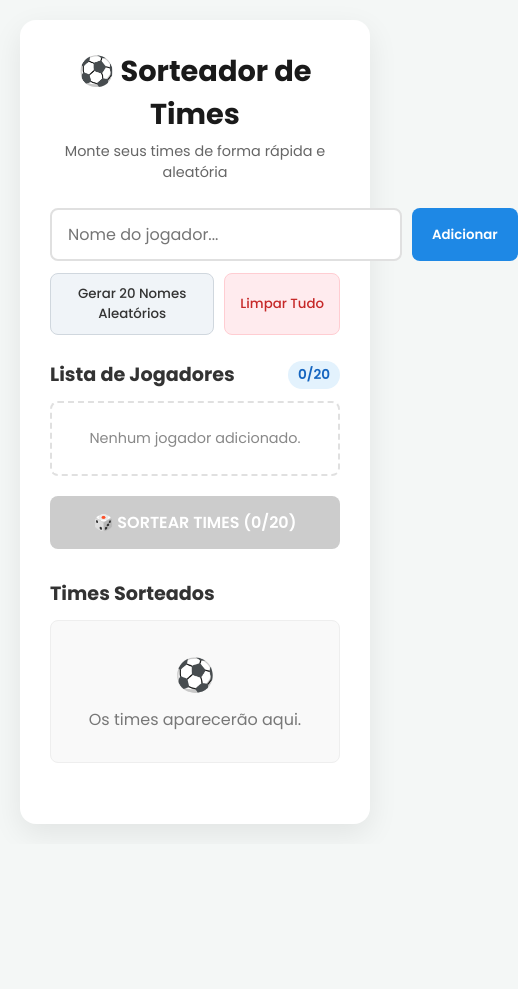
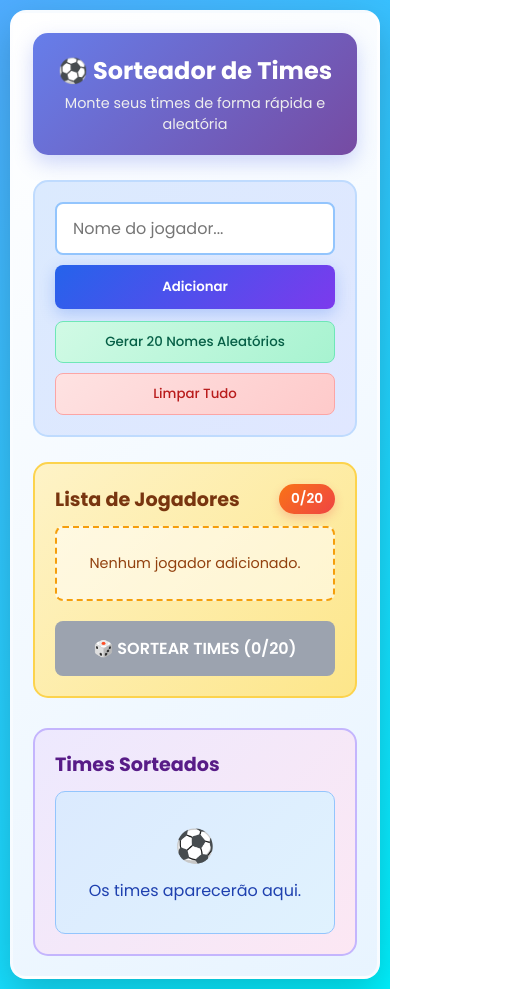
Before and after one commit to luciano965/times, a plain HTML site: page index.html in a window 390 px wide. Shown: the whole page, 518 px wide, since content can reach past the window. Before the commit the page ends 844 px from the top, so only its background shows below. Drawn offline with Linux system fonts and the light colour scheme.

Commit message:
Add files via upload

```diff
--- a/style.css
+++ b/style.css
@@ -1,6 +1,7 @@
 /* =========================================
-   ESTILOS GLOBAIS E VARIÁVEIS
+   ESTILOS GLOBAIS
 ========================================= */
+
 * {
     margin: 0;
     padding: 0;
@@ -9,260 +10,722 @@
 }
 
 body {
-    background-color: #f4f7f6;
+    background:
+        linear-gradient(135deg, #4facfe, #00f2fe);
     color: #333;
+
     display: flex;
     justify-content: center;
+
     padding: 20px;
+
     min-height: 100vh;
 }
+
+
+/* =========================================
+   CONTAINER
+========================================= */
 
 .container {
     width: 100%;
     max-width: 800px;
-    background: #ffffff;
+
+    background:
+        linear-gradient(
+            145deg,
+            #ffffff,
+            #e8f4ff
+        );
+
     padding: 30px;
-    border-radius: 16px;
-    box-shadow: 0 10px 30px rgba(0, 0, 0, 0.08);
+
+    border-radius: 20px;
+
+    border: 3px solid rgba(255,255,255,0.6);
+
+    box-shadow:
+        0 15px 40px rgba(0,0,0,0.20);
 }
+
+
+/* =========================================
+   HEADER
+========================================= */
 
 header {
     text-align: center;
     margin-bottom: 25px;
+
+    padding: 20px;
+
+    border-radius: 15px;
+
+    background:
+        linear-gradient(
+            135deg,
+            #667eea,
+            #764ba2
+        );
+
+    color: white;
+
+    box-shadow:
+        0 8px 20px rgba(102,126,234,0.3);
 }
 
 header h1 {
-    color: #1a1a1a;
+    color: white;
+
     font-size: 1.8rem;
+
     margin-bottom: 5px;
 }
 
 header p {
-    color: #666;
+    color: #eee;
+
     font-size: 0.9rem;
 }
+
 
 /* =========================================
    PAINEL DE ENTRADA
 ========================================= */
+
 .painel {
     margin-bottom: 25px;
+
+    padding: 20px;
+
+    border-radius: 15px;
+
+    background:
+        linear-gradient(
+            135deg,
+            #dbeafe,
+            #e0e7ff
+        );
+
+    border: 2px solid #bfdbfe;
 }
+
+
+/* =========================================
+   INPUT
+========================================= */
 
 .input-group {
     display: flex;
+
     gap: 10px;
+
     margin-bottom: 12px;
 }
 
 .input-group input {
     flex: 1;
+
     padding: 12px 16px;
-    border: 2px solid #e0e0e0;
+
+    border: 2px solid #93c5fd;
+
     border-radius: 8px;
+
     font-size: 1rem;
+
     outline: none;
-    transition: border-color 0.2s;
+
+    background-color: #ffffff;
+
+    color: #333;
+
+    transition: 0.2s;
 }
 
 .input-group input:focus {
-    border-color: #1e88e5;
+    border-color: #6366f1;
+
+    box-shadow:
+        0 0 0 3px rgba(99,102,241,0.15);
 }
 
-.input-group button, .btn-principal {
-    background-color: #1e88e5;
+
+/* =========================================
+   BOTÃO ADICIONAR
+========================================= */
+
+.input-group button,
+.btn-principal {
+
+    background:
+        linear-gradient(
+            135deg,
+            #2563eb,
+            #7c3aed
+        );
+
     color: white;
+
     border: none;
+
     padding: 12px 20px;
+
     border-radius: 8px;
+
     font-weight: 600;
+
     cursor: pointer;
-    transition: background-color 0.2s, transform 0.1s;
+
+    transition:
+        background 0.2s,
+        transform 0.1s;
+
+    box-shadow:
+        0 5px 15px rgba(37,99,235,0.25);
 }
 
-.input-group button:hover, .btn-principal:hover:not(:disabled) {
-    background-color: #1565c0;
+.input-group button:hover,
+.btn-principal:hover:not(:disabled) {
+
+    background:
+        linear-gradient(
+            135deg,
+            #1d4ed8,
+            #6d28d9
+        );
+
+    transform: translateY(-2px);
 }
+
+
+/* =========================================
+   AÇÕES
+========================================= */
 
 .acoes-lote {
     display: flex;
+
     gap: 10px;
 }
 
 .btn-secundario {
     flex: 1;
-    background-color: #f0f4f8;
-    color: #333;
-    border: 1px solid #d0d7de;
+
+    background:
+        linear-gradient(
+            135deg,
+            #d1fae5,
+            #a7f3d0
+        );
+
+    color: #065f46;
+
+    border: 1px solid #6ee7b7;
+
     padding: 10px;
+
     border-radius: 8px;
+
     font-weight: 500;
+
     cursor: pointer;
-    transition: background-color 0.2s;
+
+    transition: 0.2s;
 }
 
 .btn-secundario:hover {
-    background-color: #e2e8f0;
+    background:
+        linear-gradient(
+            135deg,
+            #a7f3d0,
+            #6ee7b7
+        );
+
+    transform: translateY(-2px);
 }
 
+
+/* =========================================
+   BOTÃO PERIGO
+========================================= */
+
 .btn-perigo {
-    background-color: #ffebee;
-    color: #c62828;
-    border: 1px solid #ffcdd2;
+    background:
+        linear-gradient(
+            135deg,
+            #fee2e2,
+            #fecaca
+        );
+
+    color: #b91c1c;
+
+    border: 1px solid #fca5a5;
+
     padding: 10px 15px;
+
     border-radius: 8px;
+
     font-weight: 500;
+
     cursor: pointer;
-    transition: background-color 0.2s;
+
+    transition: 0.2s;
 }
 
 .btn-perigo:hover {
-    background-color: #ffcdd2;
+    background:
+        linear-gradient(
+            135deg,
+            #fecaca,
+            #fca5a5
+        );
+
+    transform: translateY(-2px);
 }
+
 
 /* =========================================
    LISTA DE JOGADORES
 ========================================= */
+
 .jogadores-section {
     margin-bottom: 30px;
+
+    padding: 20px;
+
+    border-radius: 15px;
+
+    background:
+        linear-gradient(
+            135deg,
+            #fef3c7,
+            #fde68a
+        );
+
+    border: 2px solid #fcd34d;
 }
 
 .header-lista {
     display: flex;
+
     justify-content: space-between;
+
     align-items: center;
+
     margin-bottom: 12px;
 }
 
 .header-lista h2 {
     font-size: 1.2rem;
-    color: #333;
+
+    color: #78350f;
 }
 
+
+/* =========================================
+   CONTADOR
+========================================= */
+
 .contador-badge {
-    background-color: #e3f2fd;
-    color: #1565c0;
-    padding: 4px 10px;
+    background:
+        linear-gradient(
+            135deg,
+            #f97316,
+            #ef4444
+        );
+
+    color: white;
+
+    padding: 5px 12px;
+
     border-radius: 20px;
+
     font-size: 0.85rem;
+
     font-weight: 600;
+
+    box-shadow:
+        0 4px 10px rgba(239,68,68,0.25);
 }
+
+
+/* =========================================
+   LISTA
+========================================= */
 
 .player-list {
     max-height: 180px;
+
     overflow-y: auto;
-    border: 2px dashed #e0e0e0;
+
+    border: 2px dashed #f59e0b;
+
     border-radius: 8px;
+
     padding: 10px;
+
     margin-bottom: 15px;
+
     display: flex;
+
     flex-direction: column;
+
     gap: 8px;
+
+    background:
+        rgba(255,255,255,0.55);
 }
+
+
+/* =========================================
+   JOGADOR
+========================================= */
 
 .jogador {
     display: flex;
+
     justify-content: space-between;
+
     align-items: center;
-    background: #f9fbfd;
+
+    background:
+        linear-gradient(
+            90deg,
+            #ffffff,
+            #fef9c3
+        );
+
     padding: 8px 12px;
+
     border-radius: 6px;
-    border: 1px solid #edf2f7;
+
+    border: 1px solid #fde68a;
+
     font-size: 0.95rem;
+
+    transition: 0.2s;
 }
 
+.jogador:hover {
+    background:
+        linear-gradient(
+            90deg,
+            #ffffff,
+            #fde68a
+        );
+
+    transform: translateX(3px);
+}
+
+
+/* =========================================
+   REMOVER
+========================================= */
+
 .jogador .remover {
-    background: none;
+    background:
+        #fee2e2;
+
     border: none;
-    color: #e53935;
+
+    color: #dc2626;
+
     cursor: pointer;
+
     font-size: 1rem;
-    padding: 2px 6px;
-    border-radius: 4px;
-    transition: background 0.2s;
+
+    padding: 4px 8px;
+
+    border-radius: 5px;
+
+    transition: 0.2s;
 }
 
 .jogador .remover:hover {
-    background-color: #ffebee;
+    background: #ef4444;
+
+    color: white;
 }
+
+
+/* =========================================
+   VAZIO
+========================================= */
 
 .vazio {
     text-align: center;
-    color: #888;
+
+    color: #92400e;
+
     font-size: 0.9rem;
+
     padding: 15px;
 }
 
+
+/* =========================================
+   BOTÃO PRINCIPAL
+========================================= */
+
 .btn-principal {
     width: 100%;
-    padding: 14px;
+
+    padding: 15px;
+
     font-size: 1rem;
+
     margin-top: 5px;
+
+    background:
+        linear-gradient(
+            90deg,
+            #f97316,
+            #ec4899,
+            #8b5cf6
+        );
+
+    background-size: 200% 200%;
+
+    animation: cores 5s ease infinite;
+}
+
+@keyframes cores {
+
+    0% {
+        background-position: 0% 50%;
+    }
+
+    50% {
+        background-position: 100% 50%;
+    }
+
+    100% {
+        background-position: 0% 50%;
+    }
 }
 
 .btn-principal:disabled {
-    background-color: #ccc;
+    background: #9ca3af;
+
     cursor: not-allowed;
+
+    animation: none;
+
+    box-shadow: none;
 }
 
+
 /* =========================================
-   RESULTADO / TIMES SORTEADOS
+   RESULTADO
 ========================================= */
-.resultado-section h2 {
-    font-size: 1.2rem;
-    margin-bottom: 12px;
-    color: #333;
+
+.resultado-section {
+
+    padding: 20px;
+
+    border-radius: 15px;
+
+    background:
+        linear-gradient(
+            135deg,
+            #ede9fe,
+            #fce7f3
+        );
+
+    border: 2px solid #c4b5fd;
 }
 
+.resultado-section h2 {
+
+    font-size: 1.2rem;
+
+    margin-bottom: 12px;
+
+    color: #581c87;
+}
+
+
+/* =========================================
+   GRID DOS TIMES
+========================================= */
+
 .teams-grid {
+
     display: grid;
-    grid-template-columns: repeat(auto-fit, minmax(250px, 1fr));
+
+    grid-template-columns:
+        repeat(
+            auto-fit,
+            minmax(250px, 1fr)
+        );
+
     gap: 15px;
 }
 
+
+/* =========================================
+   RESULTADO VAZIO
+========================================= */
+
 .resultado-vazio {
+
     grid-column: 1 / -1;
+
     text-align: center;
+
     padding: 30px;
-    background: #f9f9f9;
-    border-radius: 8px;
-    border: 1px solid #eee;
-    color: #777;
+
+    background:
+        linear-gradient(
+            135deg,
+            #dbeafe,
+            #e0f2fe
+        );
+
+    border-radius: 10px;
+
+    border: 1px solid #93c5fd;
+
+    color: #1e40af;
 }
 
 .resultado-vazio span {
+
     font-size: 2rem;
+
     display: block;
+
     margin-bottom: 8px;
 }
 
-/* Estilo para os cards de times gerados pelo JS */
+
+/* =========================================
+   CARDS DOS TIMES
+========================================= */
+
 .time-card {
-    background: white;
-    border-radius: 8px;
+
+    background:
+        linear-gradient(
+            145deg,
+            #ffffff,
+            #f0fdf4
+        );
+
+    border-radius: 10px;
+
     overflow: hidden;
-    border: 2px solid #ddd;
-    box-shadow: 0 4px 10px rgba(0,0,0,0.03);
+
+    border: 2px solid #86efac;
+
+    box-shadow:
+        0 6px 15px rgba(0,0,0,0.08);
+
+    transition:
+        transform 0.25s,
+        box-shadow 0.25s;
 }
 
-.time-card h3 {
-    color: white;
-    padding: 10px 15px;
-    font-size: 1rem;
-    text-align: center;
+.time-card:hover {
+
+    transform: translateY(-5px);
+
+    box-shadow:
+        0 12px 25px rgba(0,0,0,0.15);
 }
 
+
+/* =========================================
+   TÍTULO DOS TIMES
+========================================= */
+
+.time-card h3 {
+
+    color: white;
+
+    padding: 11px 15px;
+
+    font-size: 1rem;
+
+    text-align: center;
+
+    background:
+        linear-gradient(
+            135deg,
+            #10b981,
+            #059669
+        );
+}
+
+
+/* =========================================
+   JOGADORES DO TIME
+========================================= */
+
 .time-card ul {
+
     list-style: none;
+
     padding: 12px 15px;
 }
 
 .time-card li {
-    padding: 6px 0;
-    border-bottom: 1px solid #f0f0f0;
+
+    padding: 7px 0;
+
+    border-bottom:
+        1px solid #d1fae5;
+
     font-size: 0.9rem;
+
+    color: #14532d;
 }
 
 .time-card li:last-child {
+
     border-bottom: none;
 }
+
+
+/* =========================================
+   RESPONSIVIDADE
+========================================= */
+
+@media (max-width: 650px) {
+
+    body {
+        padding: 10px;
+    }
+
+    .container {
+        padding: 20px;
+
+        border-radius: 16px;
+    }
+
+    header h1 {
+        font-size: 1.5rem;
+    }
+
+    .input-group {
+        flex-direction: column;
+    }
+
+    .input-group button {
+        width: 100%;
+    }
+
+    .acoes-lote {
+        flex-direction: column;
+    }
+
+    .btn-secundario,
+    .btn-perigo {
+        width: 100%;
+    }
+
+    .teams-grid {
+        grid-template-columns: 1fr;
+    }
+}
```
